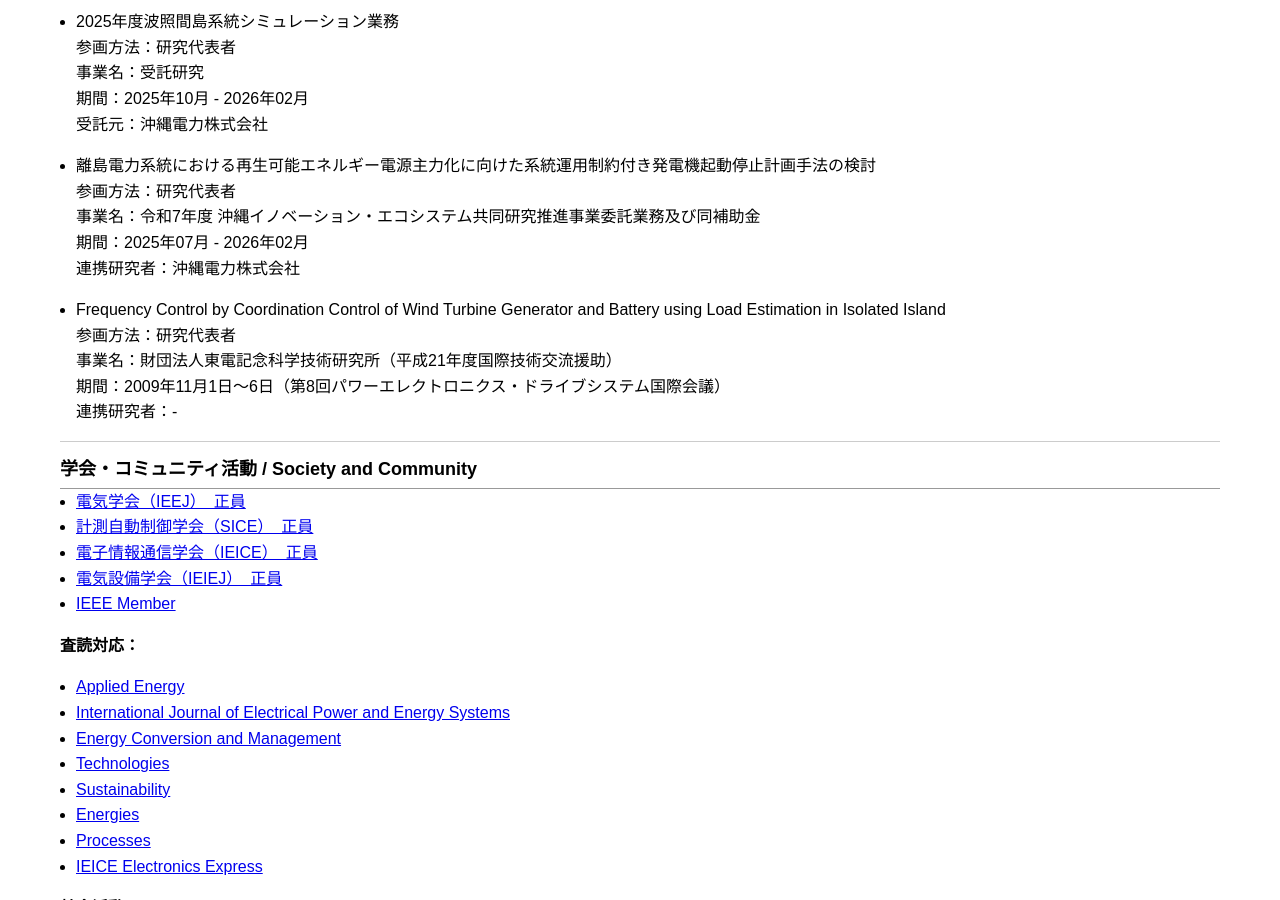
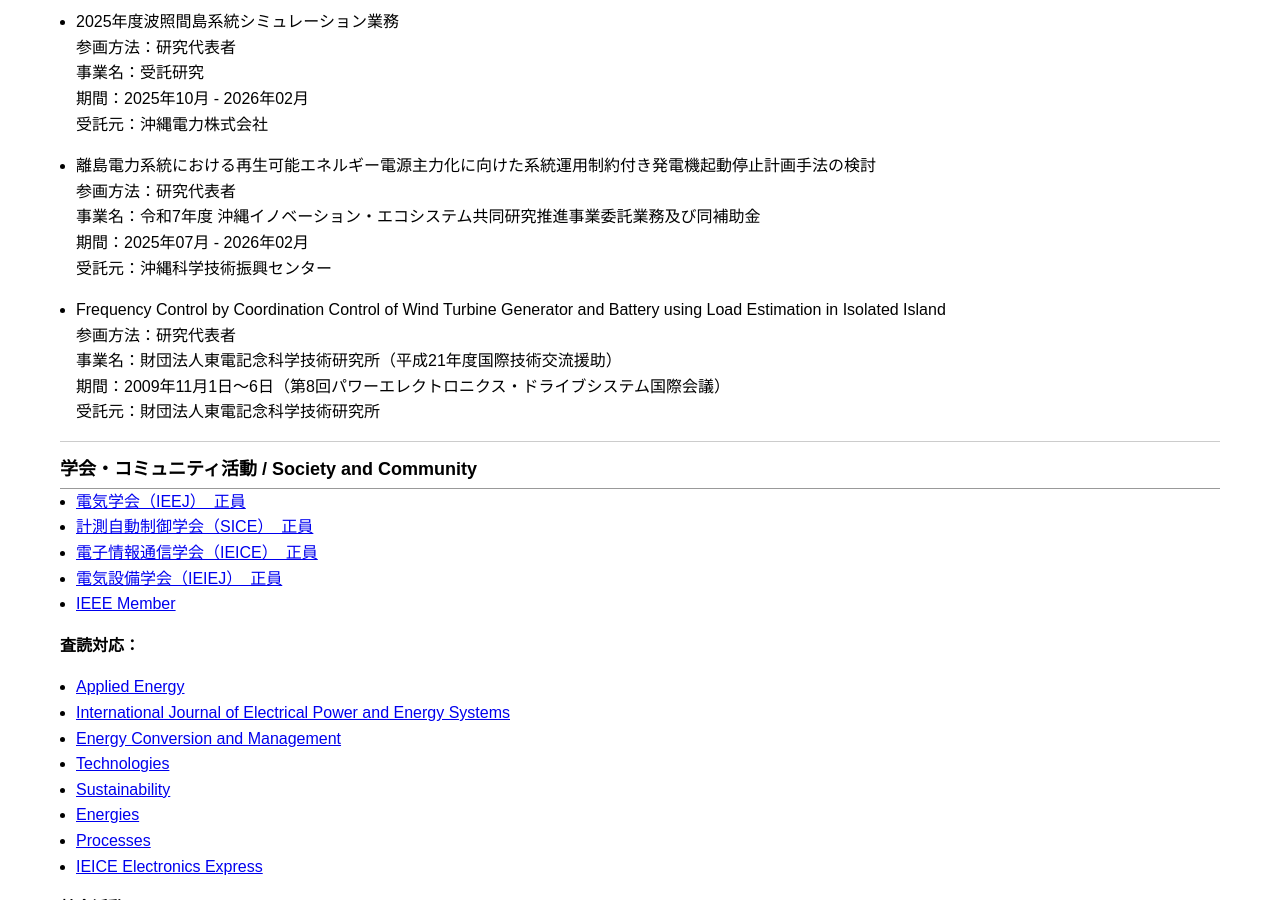
Before and after one commit to akieuehara/AkieUehara.github.io, a Jekyll site: the page built from index.md, in a window 1280 px wide and 900 px high, scrolled down 2586 px. Built offline with Jekyll 4.4.1, drawn with Linux system fonts in a browser that asks for light colours; comment, search, counter and statistics services are not loaded.

Commit message:
Update index.md

```diff
--- a/index.md
+++ b/index.md
@@ -152,13 +152,13 @@
 参画方法：研究代表者
 事業名：令和7年度 沖縄イノベーション・エコシステム共同研究推進事業委託業務及び同補助金
 期間：2025年07月 - 2026年02月
-連携研究者：沖縄電力株式会社
+受託元：沖縄科学技術振興センター
 
 - Frequency Control by Coordination Control of Wind Turbine Generator and Battery using Load Estimation in Isolated Island
 参画方法：研究代表者
 事業名：財団法人東電記念科学技術研究所（平成21年度国際技術交流援助）
 期間：2009年11月1日～6日（第8回パワーエレクトロニクス・ドライブシステム国際会議）
-連携研究者：-
+受託元：財団法人東電記念科学技術研究所
 
 ---
 
```
